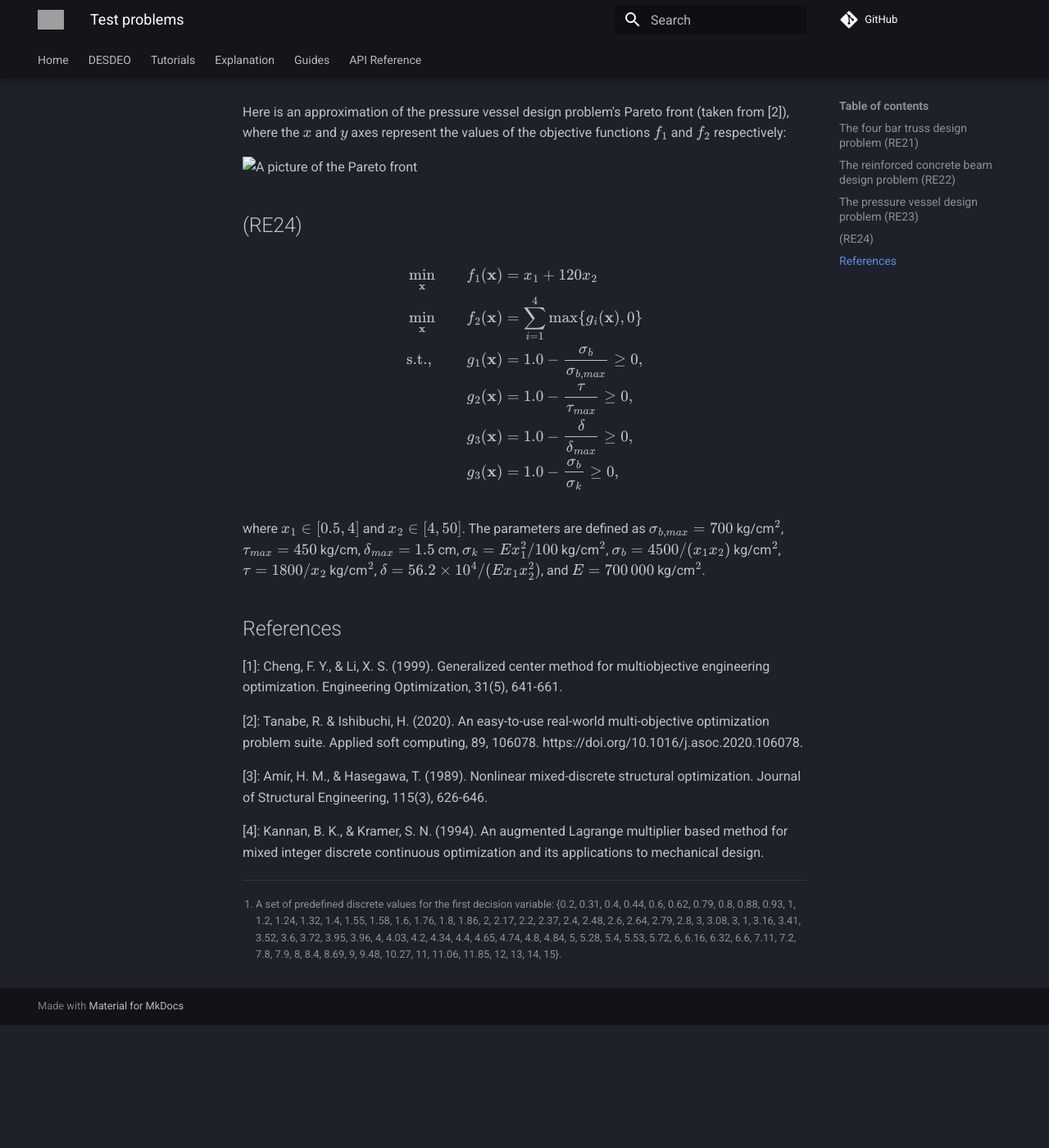
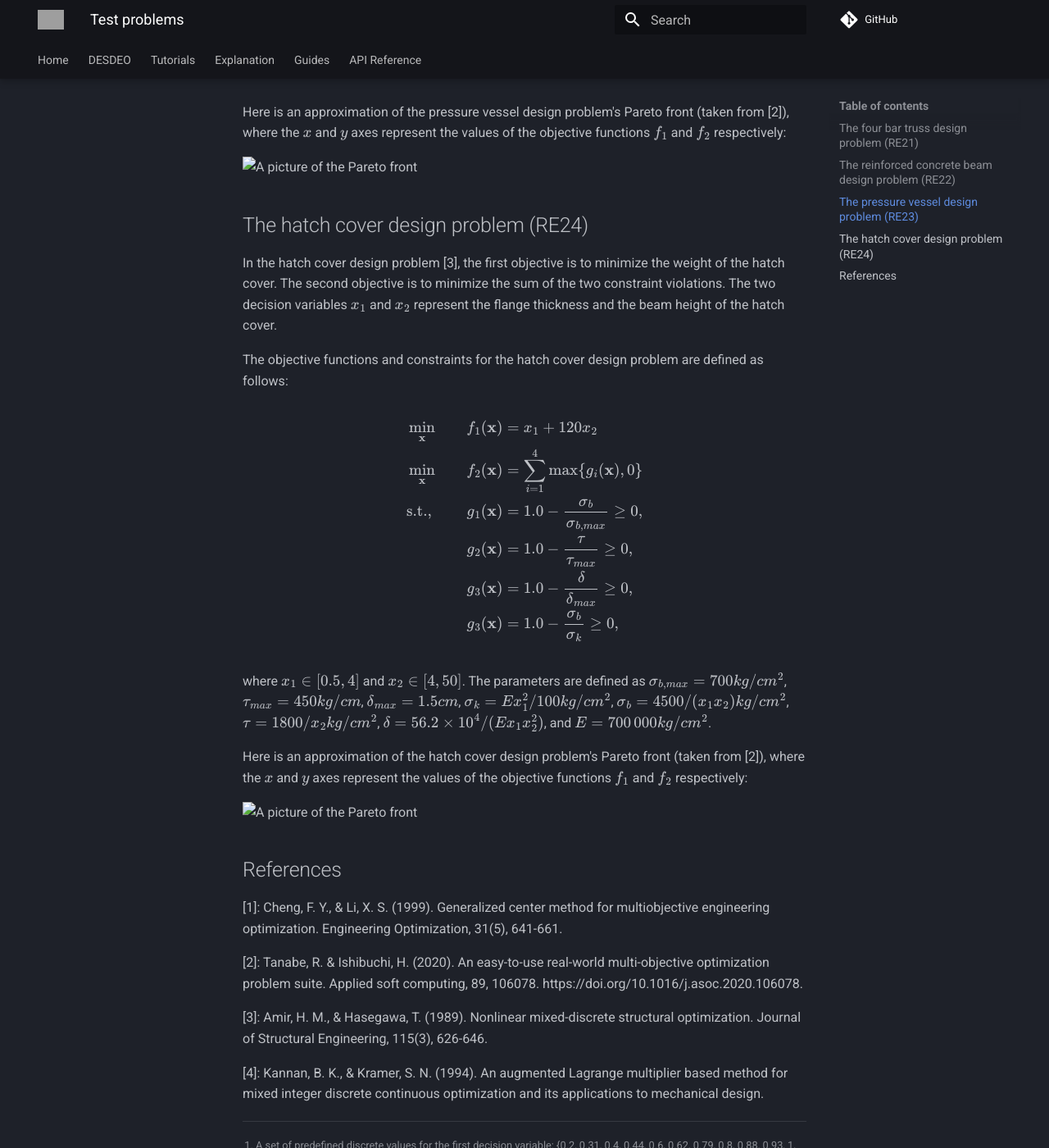
Before and after one commit to industrial-optimization-group/DESDEO, an MkDocs documentation site: the page built from docs/explanation/test_problems.md, in a window 1280 px wide and 1400 px high, scrolled down 2270 px. Shown: the whole window at 82% size. Built offline with MkDocs 1.6.1 and Material for MkDocs 9.7.7, drawn with Linux system fonts in a browser that asks for light colours; comment, search, counter and statistics services are not loaded; before the commit the page ends 3520 px from its top, so only the background shows below that; grey boxes are pictures that could not be loaded.

Commit message:
Added documentation for RE24 test problem.

```diff
--- a/docs/explanation/test_problems.md
+++ b/docs/explanation/test_problems.md
@@ -62,7 +62,11 @@ Here is an approximation of the pressure vessel design problem's Pareto front (t
 
 <img src="../assets/re23_pf_ss.png" alt="A picture of the Pareto front" width="400"/>
 
-## (RE24)
+## The hatch cover design problem (RE24)
+
+In the hatch cover design problem [3], the first objective is to minimize the weight of the hatch cover. The second objective is to minimize the sum of the two constraint violations. The two decision variables $x_1$ and $x_2$ represent the flange thickness and the beam height of the hatch cover.
+
+The objective functions and constraints for the hatch cover design problem are defined as follows:
 
 $$\begin{align}
     &\min_{\mathbf{x}} & f_1(\mathbf{x}) & = x_1 + 120x_2 \\
@@ -73,7 +77,11 @@ $$\begin{align}
     & & g_3(\mathbf{x}) & = 1.0 - \frac{\sigma_b}{\sigma_{k}} \geq 0,
 \end{align}$$
 
-where $x_1 \in [0.5, 4]$ and $x_2 \in [4, 50]$. The parameters are defined as $\sigma_{b,max} = 700$ kg/cm$^2$, $\tau_{max} = 450$ kg/cm, $\delta_{max} = 1.5$ cm, $\sigma_k = Ex_1^2/100$ kg/cm$^2$, $\sigma_b = 4500/(x_1x_2)$ kg/cm$^2$, $\tau = 1800/x_2$ kg/cm$^2$, $\delta = 56.2 \times 10^4/(Ex_1x_2^2)$, and $E = 700\,000$ kg/cm$^2$.
+where $x_1 \in [0.5, 4]$ and $x_2 \in [4, 50]$. The parameters are defined as $\sigma_{b,max} = 700 kg/cm^2$, $\tau_{max} = 450 kg/cm$, $\delta_{max} = 1.5 cm$, $\sigma_k = Ex_1^2/100 kg/cm^2$, $\sigma_b = 4500/(x_1x_2) kg/cm^2$, $\tau = 1800/x_2 kg/cm^2$, $\delta = 56.2 \times 10^4/(Ex_1x_2^2)$, and $E = 700\,000 kg/cm^2$.
+
+Here is an approximation of the hatch cover design problem's Pareto front (taken from [2]), where the $x$ and $y$ axes represent the values of the objective functions $f_1$ and $f_2$ respectively:
+
+<img src="../assets/re24_pf_ss.png" alt="A picture of the Pareto front" width="400"/>
 
 ## References
 [1]: Cheng, F. Y., & Li, X. S. (1999). Generalized center method for multiobjective engineering optimization. Engineering Optimization, 31(5), 641-661.
```
Also changed, not shown: docs/assets/re24_pf_ss.png (added), 1 other file.
